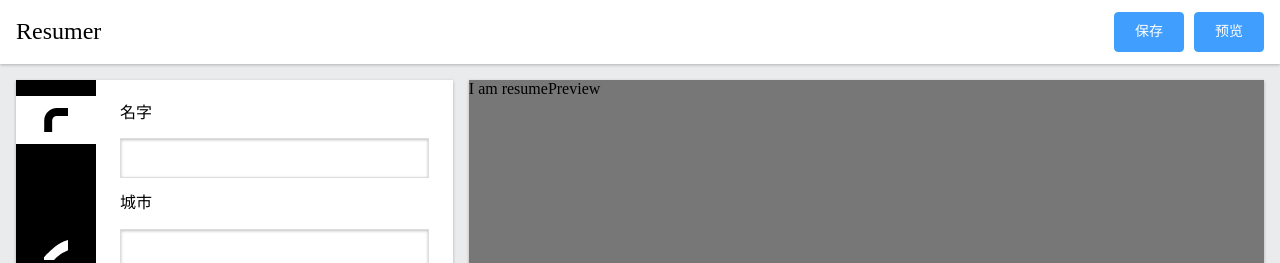
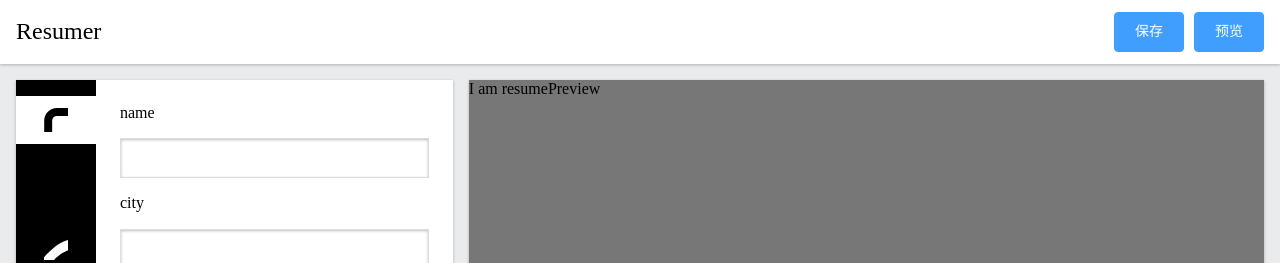
Before and after one commit to 1w1ng/vue-resume, a Vue app: page / in a window 1280 px wide. Shown: the top 263 px of the page. Built offline with nearby package versions, Linux system fonts and the light colour scheme.

Commit message:
引入 Vuex

```diff
--- a/package.json
+++ b/package.json
@@ -12,7 +12,8 @@
   "dependencies": {
     "element-ui": "^2.3.2",
     "normalize.css": "^8.0.0",
-    "vue": "^2.5.2"
+    "vue": "^2.5.2",
+    "vuex": "^3.0.1"
   },
   "devDependencies": {
     "autoprefixer": "^7.1.2",
--- a/src/App.vue
+++ b/src/App.vue
@@ -23,13 +23,11 @@
 import ResumePreview from './components/ResumePreview'
 import icons from './assets/icons'
 
+import store from './store/index'
+
 export default {
   name: 'app',
-  data: function(){
-    return {
-      text: '你好'
-    }
-  },
+  store,
   components: {Topbar, ResumeEditor, ResumePreview},
   created(){
     document.body.insertAdjacentHTML('afterbegin',icons)
--- a/src/components/ResumeEditor.vue
+++ b/src/components/ResumeEditor.vue
@@ -34,45 +34,21 @@
 <script>
 export default {
   name: 'ResumeEditor',
-  data(){
-    return{
-      selected:'profile',
-      resume:{
-        config: [
-          { field: 'profile', icon: 'id' },
-          { field: 'work history', icon: 'work' },
-          { field: 'education', icon: 'book' },
-          { field: 'projects', icon: 'heart' },
-          { field: 'awards', icon: 'cup' },
-          { field: 'contacts', icon: 'phone' },
-        ],
-        profile:{
-          名字:'',
-          城市:'',
-          title:''
-        },
-        'work history':[
-          {company: 'AL', content: '我的第二份工作是'},
-          {company: 'TX', content: '我的第一份工作是'}
-        ],
-        education:[
-          { school: 'AL', content: '文字' },
-          { school: 'TX', content: '文字' },
-        ],
-        projects:[
-          { name: 'project A', content: '文字' },
-          { name: 'project B', content: '文字' },
-        ],
-        awards:[
-          { name: 'awards A', content: '文字' },
-          { name: 'awards B', content: '文字' },
-        ],
-        contacts:[
-          { contact: 'phone', content: '13812345678' },
-          { contact: 'qq', content: '12345678' },
-        ]
+  computed:{
+    selected:{
+      get(){
+        return this.$store.state.selected
+      },
+      set(value){
+        return this.$store.commit('switchTab', value)
       }
+    },
+    resume(){
+      return this.$store.state.resume
     }
+  },
+  methods:{
+
   }
 }
 </script>
--- /dev/null
+++ b/src/store/index.js
@@ -0,0 +1,49 @@
+import Vuex from 'vuex'
+import Vue from 'vue'
+
+Vue.use(Vuex)
+export default new Vuex.Store({
+  state: {
+    selected:'profile',
+    resume:{
+      config: [
+        { field: 'profile', icon: 'id' },
+        { field: 'work history', icon: 'work' },
+        { field: 'education', icon: 'book' },
+        { field: 'projects', icon: 'heart' },
+        { field: 'awards', icon: 'cup' },
+        { field: 'contacts', icon: 'phone' },
+      ],
+      profile: {
+        name: '',
+        city: '',
+        title: ''
+      },
+      'work history': [
+        { company: 'AL', content: '我的第二份工作是' },
+        { company: 'TX', content: '我的第一份工作是' },
+      ],
+      education: [
+        { school: 'AL', content: '文字' },
+        { school: 'TX', content: '文字' },
+      ],
+      projects: [
+        { name: 'project A', content: '文字' },
+        { name: 'project B', content: '文字' },
+      ],
+      awards: [
+        { name: 'awards A', content: '文字' },
+        { name: 'awards B', content: '文字' },
+      ],
+      contacts: [
+        { contact: 'phone', content: '13812345678' },
+        { contact: 'qq', content: '12345678' },
+      ],
+    }
+  },
+  mutations: {
+    switchTab(state,payload){
+      state.selected = payload
+    }
+  }
+})
```
Also changed, not shown: src/store/actions.js (added), src/store/modules/cart.js (added), src/store/modules/products.js (added), src/store/mutations.js (added), 1 other file (tests, documents, lock files or other folders).
